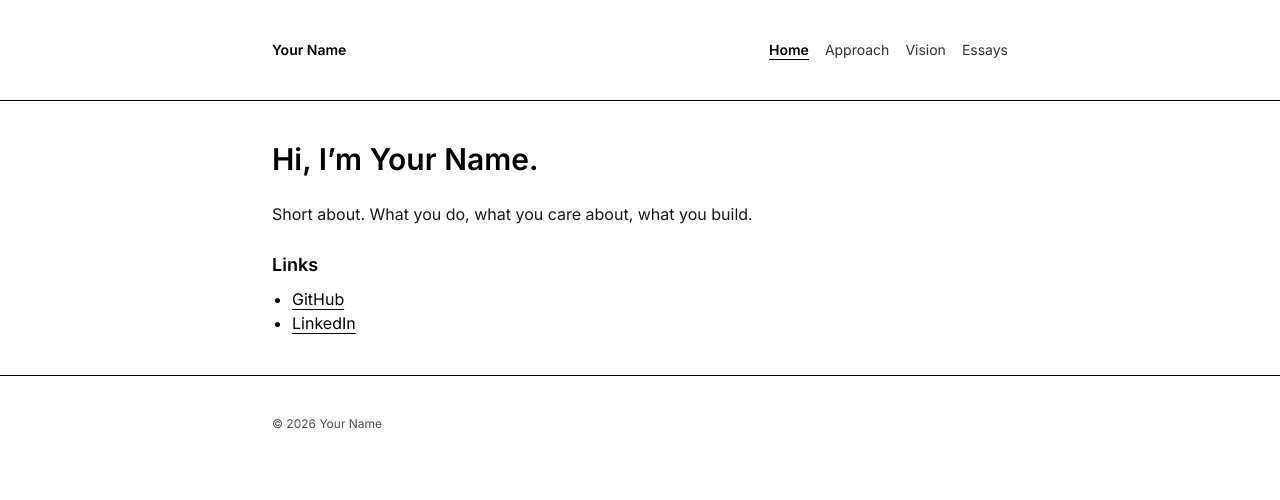
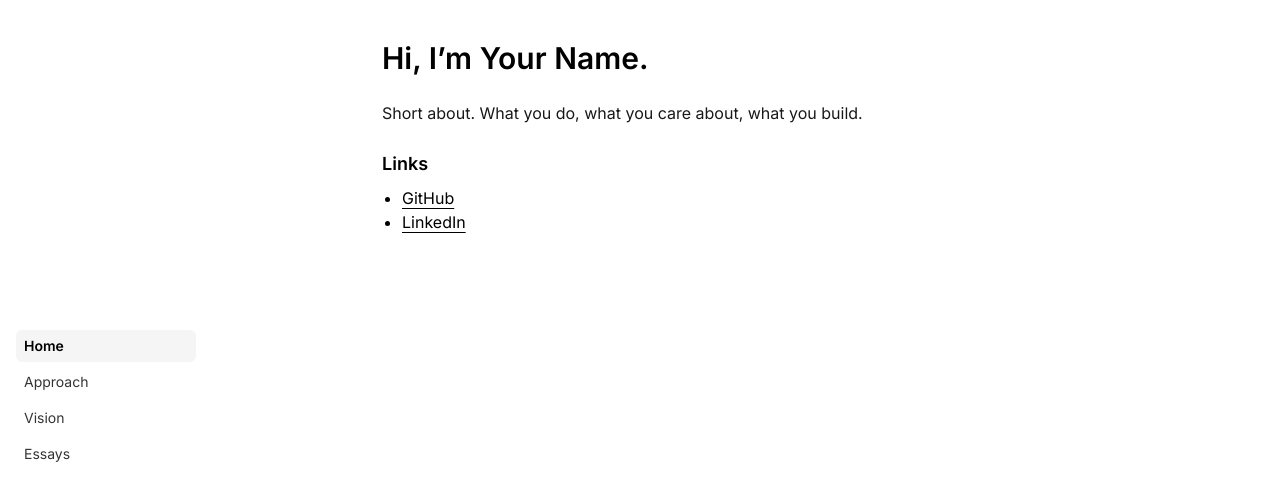
Before and after one commit to petros-chantz/portfolio_2026, a React (Vite) app: page / in a window 1280 px wide. Shown: the top 500 px of the page. Built offline with nearby package versions, Linux system fonts and the light colour scheme.

Commit message:
feat: adds navbar to the left

```diff
--- a/src/ui/AppLayout.tsx
+++ b/src/ui/AppLayout.tsx
@@ -1,32 +1,36 @@
-import { Outlet } from "react-router-dom";
-import { Container } from "./Container";
+import { Link, Outlet, useLocation } from "react-router-dom";
 import { Nav } from "./Nav";
 
 export function AppLayout() {
+  const { pathname } = useLocation();
+  const isHome = pathname === "/";
+
   return (
     <div className="min-h-dvh">
-      <header className="border-b">
-        <Container>
-          <div className="flex items-center justify-between gap-6">
-            <div className="text-sm font-semibold">Your Name</div>
-            <Nav />
-          </div>
-        </Container>
-      </header>
+      {/* Left nav, vertically centered (always visible) */}
+      <aside className="fixed left-0 top-1/2 z-10 -translate-y-1/2 px-4">
+        <div className="w-[180px]">
+          <Nav />
+        </div>
+      </aside>
 
-      <main>
-        <Container>
+      {/* Header (ONLY on non-home pages): top-left, name links to home */}
+      {!isHome && (
+        <header className="fixed left-0 top-0 z-20 px-4 py-4">
+          <Link to="/" className="text-sm font-semibold hover:opacity-80">
+            Your Name
+          </Link>
+        </header>
+      )}
+
+      {/* Content area: padded so it doesn't sit under the nav or header */}
+      <main className="pl-[220px]">
+        <div
+          className={`mx-auto w-full max-w-3xl px-4 ${isHome ? "py-10" : "pt-16 pb-10"}`}
+        >
           <Outlet />
-        </Container>
+        </div>
       </main>
-
-      <footer className="border-t">
-        <Container>
-          <div className="text-xs opacity-70">
-            © {new Date().getFullYear()} Your Name
-          </div>
-        </Container>
-      </footer>
     </div>
   );
 }
--- a/src/ui/Nav.tsx
+++ b/src/ui/Nav.tsx
@@ -1,30 +1,34 @@
 import { NavLink } from "react-router-dom";
 
-const base = "text-sm";
-const active = "font-semibold underline underline-offset-4";
+const base =
+  "block rounded-md px-2 py-1.5 text-sm transition hover:bg-neutral-100";
+const active = "font-semibold bg-neutral-100";
 const idle = "opacity-80 hover:opacity-100";
 
 export function Nav() {
   return (
-    <nav className="flex items-center gap-4">
+    <nav className="flex flex-col gap-1">
       <NavLink
         to="/"
         className={({ isActive }) => `${base} ${isActive ? active : idle}`}
       >
         Home
       </NavLink>
+
       <NavLink
         to="/approach"
         className={({ isActive }) => `${base} ${isActive ? active : idle}`}
       >
         Approach
       </NavLink>
+
       <NavLink
         to="/vision"
         className={({ isActive }) => `${base} ${isActive ? active : idle}`}
       >
         Vision
       </NavLink>
+
       <NavLink
         to="/essays"
         className={({ isActive }) => `${base} ${isActive ? active : idle}`}
```
